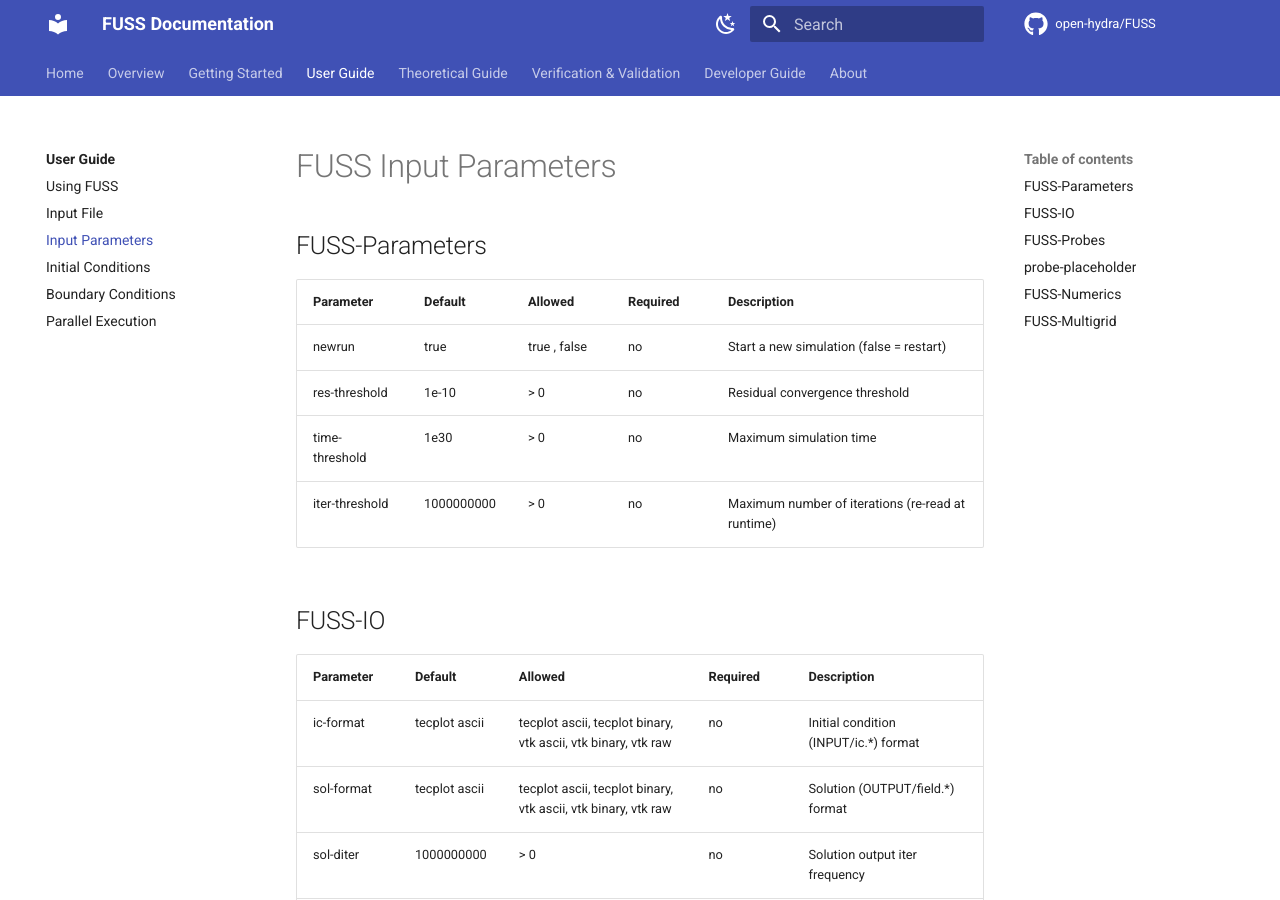
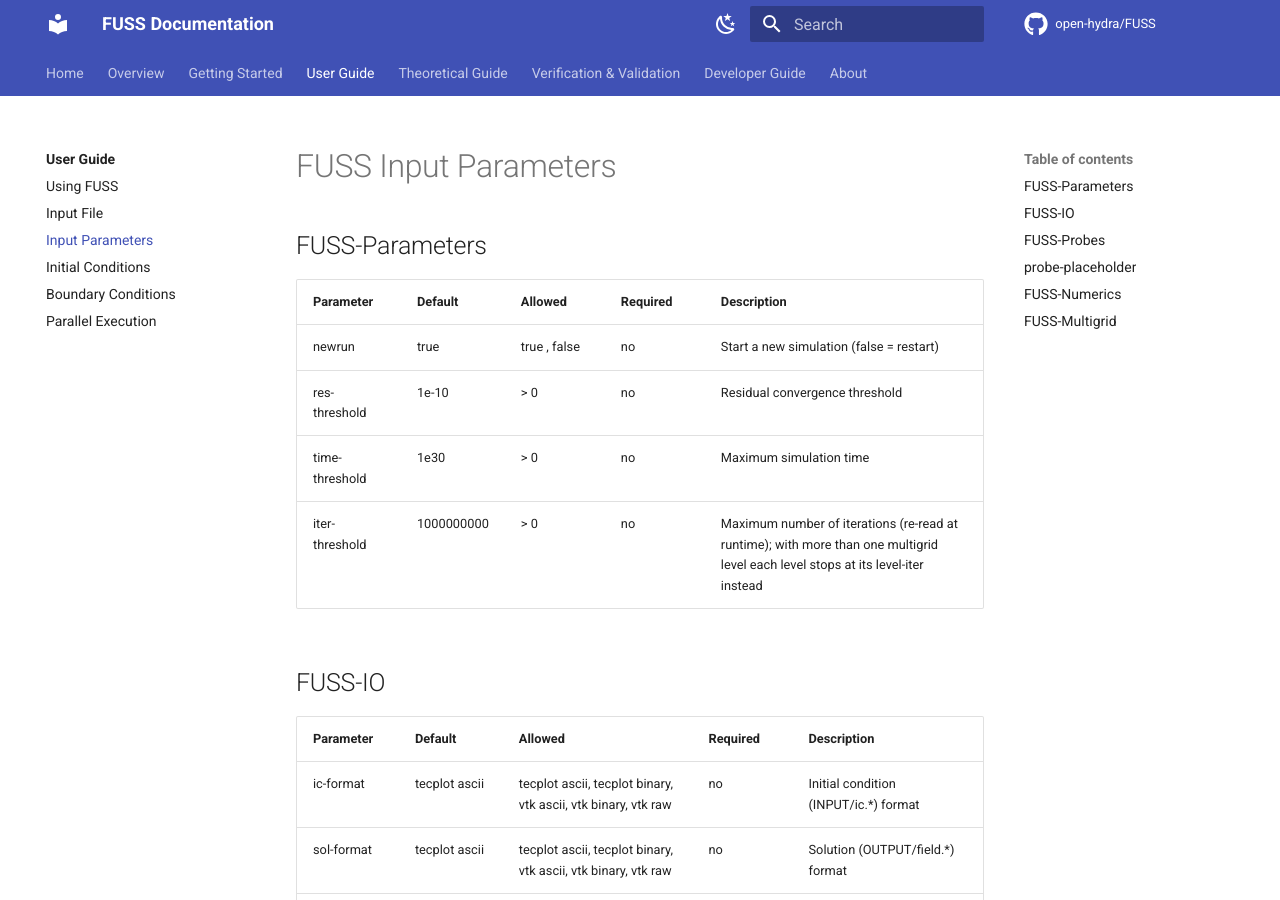
Before and after one commit to open-hydra/FUSS, an MkDocs documentation site: the page built from docs/user/registry.md, in a window 1280 px wide and 900 px high. Built offline with MkDocs 1.6.1 and Material for MkDocs 9.7.7, drawn with Linux system fonts in a browser that asks for light colours; comment, search, counter and statistics services are not loaded.

Commit message:
Input: warn that iter-threshold does nothing above one multigrid level
With levels > 1 each level stops at its own level<m>-iter and
iter-threshold is never read: a run that sets it expecting a cap got
none, silently. Read_Ini now collects the keys that are set to no effect
(Find_Input_Warnings) and the set-up report prints them as WARNING lines
under the input-file check; the registry description of iter-threshold
says so too. Seen on the FAS-campaign liner input (levels = 4,
iter-threshold = 400000).

Co-Authored-By: Claude Fable 5.1 <noreply@anthropic.com>

```diff
--- a/docs/user/registry.md
+++ b/docs/user/registry.md
@@ -8,7 +8,7 @@
 | newrun | true | true , false |  no | Start a new simulation (false = restart) |
 | res-threshold | 1e-10 | > 0 |  no | Residual convergence threshold |
 | time-threshold | 1e30 | > 0 |  no | Maximum simulation time |
-| iter-threshold | 1000000000 | > 0 |  no | Maximum number of iterations (re-read at runtime) |
+| iter-threshold | 1000000000 | > 0 |  no | Maximum number of iterations (re-read at runtime); with more than one multigrid level each level stops at its level<m>-iter instead |
 
 ## FUSS-IO
 
```
Also changed, not shown: docs/user/input.md (+1 -0 lines), 3 other files.
